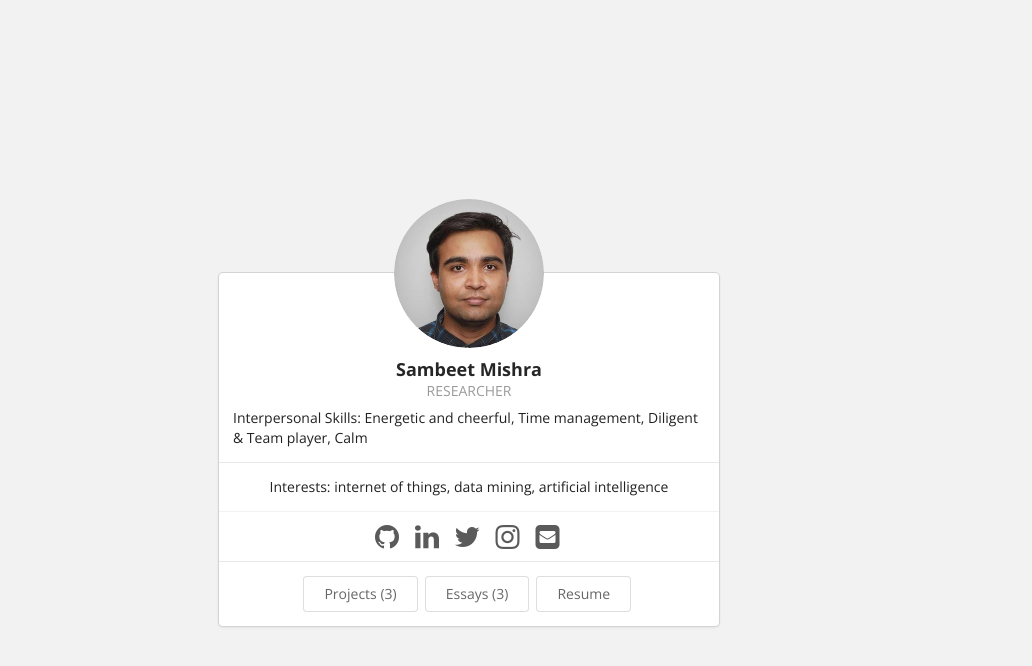
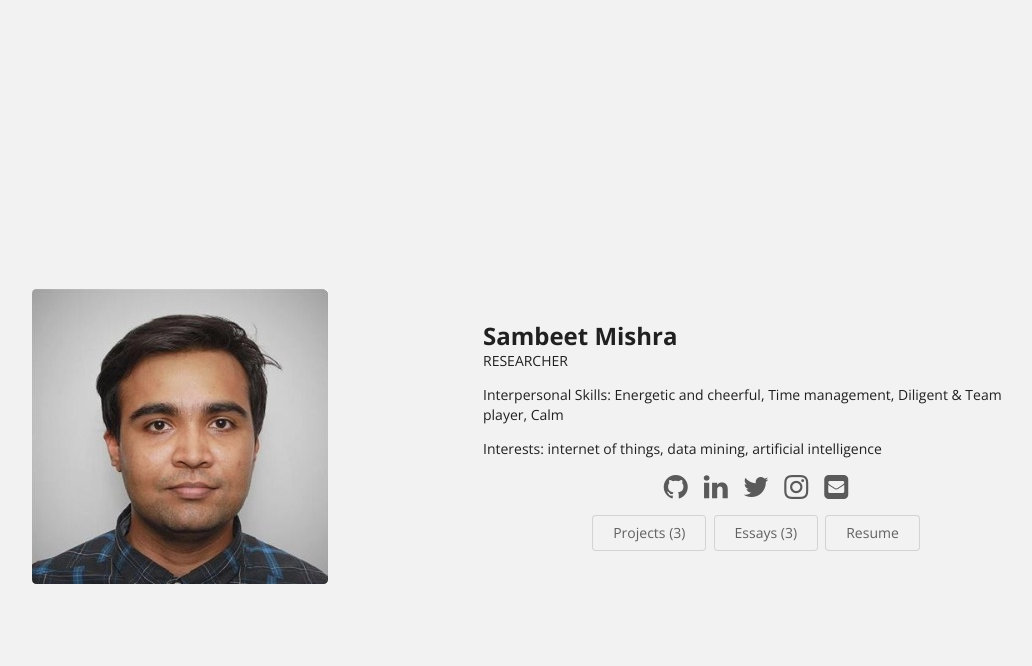
Before and after one commit to sambeetportfolio/sambeet_portfolio, a Jekyll site: the page built from index.html, in a window 1280 px wide. Shown: the top 666 px of the page, without its empty margins (171-1203 px from the left). Built offline with Jekyll 4.4.1, drawn with Linux system fonts in a browser that asks for light colours.

Commit message:
Update theme-home-builtin-1.html

```diff
--- a/_includes/theme-home-builtin-1.html
+++ b/_includes/theme-home-builtin-1.html
@@ -1,54 +1,42 @@
-<!-- Home page design with small circular image bisecting card. -->
 
+<!-- Home page design with large image to left of bio info. -->
 {% assign essay_pages = site.pages | where: "type", "essay"  | where_exp: "page", "page.draft != true" %}
 {% assign project_pages = site.pages | where: "type", "project" | where_exp: "page", "page.draft != true" %}
 {% assign num_essays = essay_pages.size %}
 {% assign num_projects = project_pages.size %}
 
-<div style="height: 100%; margin-top: -75px" class="ui middle aligned grid ">
+<div style="height: 100%;" class="ui middle aligned two column centered stackable grid container">
+
+  <div style="text-align: center" class="column">
+    <div  class="ui rounded image">
+      <img style="max-width: 300px" src="{{ site.data.bio.basics.picture }}">
+    </div>
+  </div>
 
   <div class="column">
-
-    <div style="position: relative; top: 75px; z-index: 1" class="ui fluid centered small circular image">
-      <img src="{{ site.data.bio.basics.picture }}">
-    </div>
-
-
-    <div style="max-width: 500px; padding-top: 75px; margin-top: 0px" class="ui fluid centered card">
-
-      <div class="center aligned content">
-        <span class="header">{{ site.data.bio.basics.name }}</span>
-        <div class="meta">
-          <span class="date">{{ site.data.bio.basics.label }}</span>
-        </div>
-        <div class="left aligned description">
+    <h2 class="header no-bottom">{{ site.data.bio.basics.name }}</h2>
+    <p class="">{{ site.data.bio.basics.label }}</p>
+    <p class="">
       {{ site.data.bio.basics.summary }}
-        </div>
-      </div>
-      <div class="center aligned content">
-        <div class="description">
-          Interests:
+    </p>
+    <p>Interests:
       {% for interest in site.data.bio.interests %}
         {{ interest.name }}{% if forloop.last != true %}, {% endif %}
       {% endfor %}
-
-        </div>
-      </div>
-      <div class="center aligned extra content">
+    </p>
+    <p style="text-align: center">
       {% include home-network-links.html %}
-      </div>
-      <div class="center aligned content">
+    </p>
+    <p style="text-align: center">
       <a href="{{ site.baseurl}}/projects/">
         <button class="ui basic button">Projects ({{ num_projects }})</button>
       </a>
       <a href="{{ site.baseurl}}/essays/">
         <button class="ui basic button">Essays ({{ num_essays }})</button>
       </a>
-        <a href="{{ site.baseurl}}/bio/">
+      <a href="{{ site.baseurl}}/bio/CV_Sambeet_Mishra.pdf">
         <button class="ui basic button">{{ site.bio-page-label }}</button>
       </a>
+    </p>
   </div>
 </div>
-  </div>
-
-</div>
```
Lines whose indentation alone changed are shown as unchanged.
